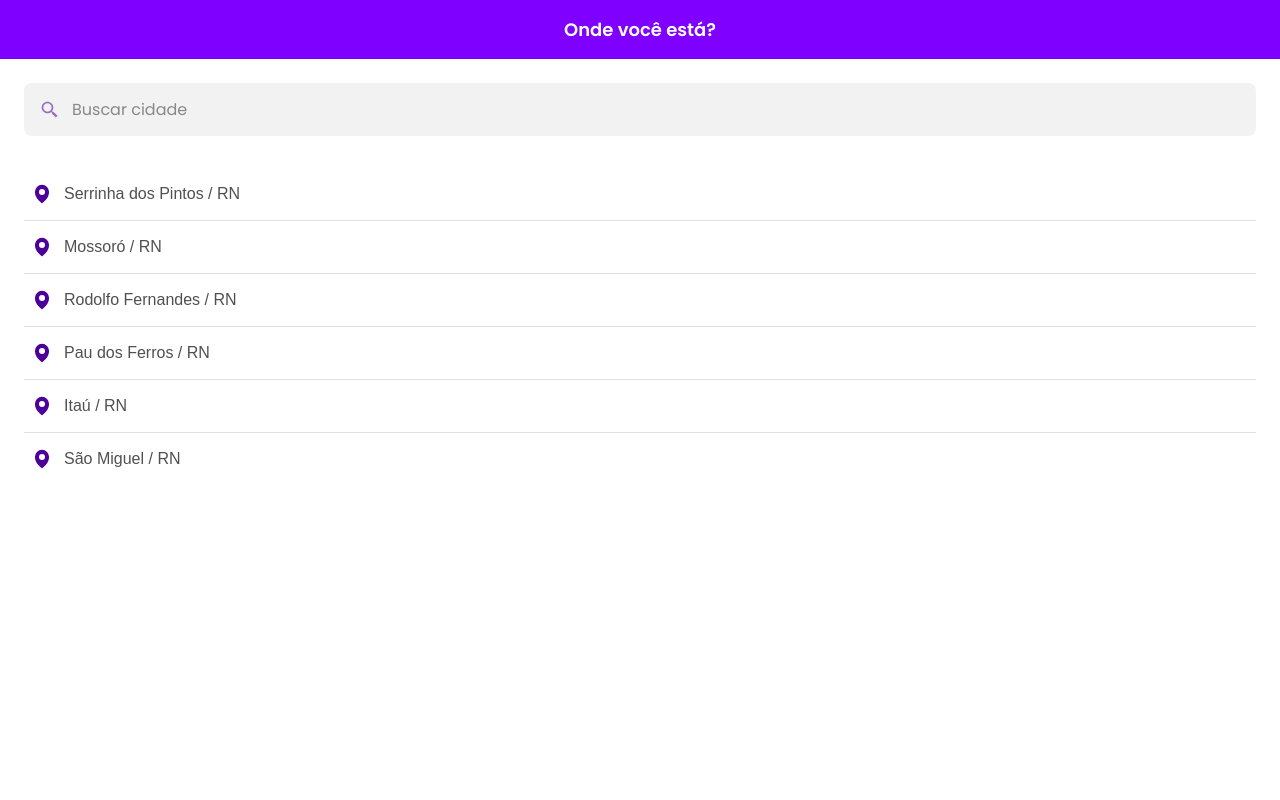
After one commit to artulola/wonder, a Django app: page /cidade/ in a window 1280 px wide. The commit adds this page. Run offline with Django 5.2, Linux system fonts and the light colour scheme; some web fonts are replaced.

Commit message:
Cria a Tela de Cidades

```diff
--- /dev/null
+++ b/core/static/css/cidade.css
@@ -0,0 +1,108 @@
+:root {
+    --cor-principal: #8000ff;
+    --cor-fundo-input: #f2f2f2;
+    --cor-texto-principal: #505050;
+    --cor-texto-branco: #ffffff;
+    --cor-borda-suave: #e0e0e0;
+    font-size: 16px;
+}
+
+.container-cidade {
+    display: flex;
+    flex-direction: column;
+    min-height: 100vh;
+    background-color: var(--cor-texto-branco);
+}
+
+.cabecalho-cidade {
+    width: 100%;
+    padding: 1rem;
+    background-color: var(--cor-principal);
+    text-align: center;
+    position: sticky;
+    top: 0;
+    z-index: 10;
+}
+
+.cabecalho-cidade__titulo {
+    font-family: 'Poppins', sans-serif;
+    font-weight: 600;
+    font-size: 1.125rem;
+    color: var(--cor-texto-branco);
+}
+
+.conteudo-principal {
+    padding: 1.5rem;
+    flex-grow: 1;
+    overflow-y: auto;
+}
+
+.busca-container {
+    position: relative;
+    margin-bottom: 2rem;
+}
+
+.busca-input {
+    width: 100%;
+    padding: 0.875rem 1rem 0.875rem 3rem;
+    border: none;
+    border-radius: 0.5rem;
+    background-color: var(--cor-fundo-input);
+    font-family: 'Poppins', sans-serif;
+    font-size: 1rem;
+    color: var(--cor-texto-principal);
+}
+
+.busca-input::placeholder {
+    color: #888;
+}
+
+.busca-input:focus {
+    outline: 2px solid var(--cor-principal);
+}
+
+.busca-icone {
+    position: absolute;
+    left: 1rem;
+    top: 50%;
+    transform: translateY(-50%);
+    width: 1.25rem;
+    height: 1.25rem;
+    opacity: 0.6;
+}
+
+.lista-cidades {
+    list-style: none;
+    padding: 0;
+    margin: 0;
+}
+
+.lista-cidades li a {
+    display: flex;
+    align-items: center;
+    gap: 0.75rem;
+    padding: 1rem 0.5rem;
+    text-decoration: none;
+    color: var(--cor-texto-principal);
+    border-bottom: 1px solid var(--cor-borda-suave);
+    transition: background-color 0.2s ease-in-out;
+}
+
+.lista-cidades li:last-child a {
+    border-bottom: none;
+}
+
+.lista-cidades li a:hover {
+    background-color: #f9f9f9;
+}
+
+.cidade-icone {
+    width: 1.25rem;
+    height: 1.25rem;
+}
+
+.cidade-nome {
+    font-family: 'Source Sans Pro', sans-serif;
+    font-size: 1rem;
+    font-weight: 400;
+}
--- a/core/templates/core/base_auth.html
+++ b/core/templates/core/base_auth.html
@@ -4,12 +4,12 @@
 <head>
     <meta charset="UTF-8">
 
-    <!-- TAG META VIEWPORT: Essencial para o design responsivo -->
+
     <meta name="viewport" content="width=device-width, initial-scale=1.0">
 
     <title>{% block title %}WONDER{% endblock %}</title>
 
-    <!-- Link de fontes do Google com todas as famílias e pesos necessários -->
+
     <link rel="preconnect" href="https://fonts.googleapis.com">
     <link rel="preconnect" href="https://fonts.gstatic.com" crossorigin>
     <link href="https://fonts.googleapis.com/css2?family=Gruppo&family=Poppins:wght@400;600&family=Roboto:wght@400;700&display=swap" rel="stylesheet">
--- a/core/templates/core/cadastro.html
+++ b/core/templates/core/cadastro.html
@@ -9,7 +9,7 @@
 <main class="container-cadastro">
 
     <header class="cabecalho-cadastro">
-        <!-- Botão para voltar para a tela de login -->
+
         <a href="{% url 'login' %}" class="botao-voltar">
             <img src="{% static 'img/arrow-left.svg' %}" alt="Voltar">
         </a>
--- /dev/null
+++ b/core/templates/core/cidade.html
@@ -0,0 +1,60 @@
+{% extends 'core/base_auth.html' %}
+{% load static %}
+
+{% block extra_css %}
+    <link rel="stylesheet" href="{% static 'css/cidade.css' %}">
+{% endblock extra_css %}
+
+{% block content %}
+<div class="container-cidade">
+    <header class="cabecalho-cidade">
+        <h1 class="cabecalho-cidade__titulo">Onde você está?</h1>
+    </header>
+
+    <main class="conteudo-principal">
+        <div class="busca-container">
+            <img src="{% static 'img/bx_search-alt-2.svg' %}" alt="Buscar" class="busca-icone">
+            <input type="text" class="busca-input" placeholder="Buscar cidade">
+        </div>
+
+        <ul class="lista-cidades">
+            <li>
+                <a href="#">
+                    <img src="{% static 'img/icon-park-solid_local-two.svg' %}" alt="Localização" class="cidade-icone">
+                    <span class="cidade-nome">Serrinha dos Pintos / RN</span>
+                </a>
+            </li>
+            <li>
+                <a href="#">
+                    <img src="{% static 'img/icon-park-solid_local-two.svg' %}" alt="Localização" class="cidade-icone">
+                    <span class="cidade-nome">Mossoró / RN</span>
+                </a>
+            </li>
+            <li>
+                <a href="#">
+                    <img src="{% static 'img/icon-park-solid_local-two.svg' %}" alt="Localização" class="cidade-icone">
+                    <span class="cidade-nome">Rodolfo Fernandes / RN</span>
+                </a>
+            </li>
+            <li>
+                <a href="#">
+                    <img src="{% static 'img/icon-park-solid_local-two.svg' %}" alt="Localização" class="cidade-icone">
+                    <span class="cidade-nome">Pau dos Ferros / RN</span>
+                </a>
+            </li>
+            <li>
+                <a href="#">
+                    <img src="{% static 'img/icon-park-solid_local-two.svg' %}" alt="Localização" class="cidade-icone">
+                    <span class="cidade-nome">Itaú / RN</span>
+                </a>
+            </li>
+             <li>
+                <a href="#">
+                    <img src="{% static 'img/icon-park-solid_local-two.svg' %}" alt="Localização" class="cidade-icone">
+                    <span class="cidade-nome">São Miguel / RN</span>
+                </a>
+            </li>
+        </ul>
+    </main>
+</div>
+{% endblock content %}
--- a/core/templates/core/login.html
+++ b/core/templates/core/login.html
@@ -30,7 +30,7 @@
     <hr class="divisor">
 
     <p class="link-cadastro">
-        Não tem uma conta? <a href="#">Cadastre-se</a>
+        Não tem uma conta? <a href="{% url 'cadastro' %}">Cadastre-se</a>
     </p>
 
 </main>
--- a/core/urls.py
+++ b/core/urls.py
@@ -28,5 +28,6 @@ urlpatterns = [
     path('login/', views.login_view, name='login' ),
     path('cadastro/', views.cadastro_view, name='cadastro'),
     path('opcoes-cadastro/', views.register_options_view, name='opcoes-cadastro'),
+    path('cidade/', views.cidade_view, name='cidade'),
 
 ] +  static(settings.MEDIA_URL, document_root=settings.MEDIA_ROOT)
--- a/core/views.py
+++ b/core/views.py
@@ -15,5 +15,9 @@ def login_view(request: HttpRequest) -> HttpResponse:
 
 def cadastro_view(request: HttpRequest) -> HttpResponse:
     return render(request, 'core/cadastro.html')
+
 def register_options_view(request: HttpRequest) -> HttpResponse:
     return render(request, 'core/opcao-cadastro.html')
+
+def cidade_view(request: HttpRequest) -> HttpResponse:
+    return render(request, 'core/cidade.html')
```
Also changed, not shown: core/static/css/cadastro.css (+19 -32 lines), core/static/css/login.css (+32 -33 lines), core/static/img/bx_search-alt-2.svg (added), core/static/img/icon-park-solid_local-two.svg (added).
